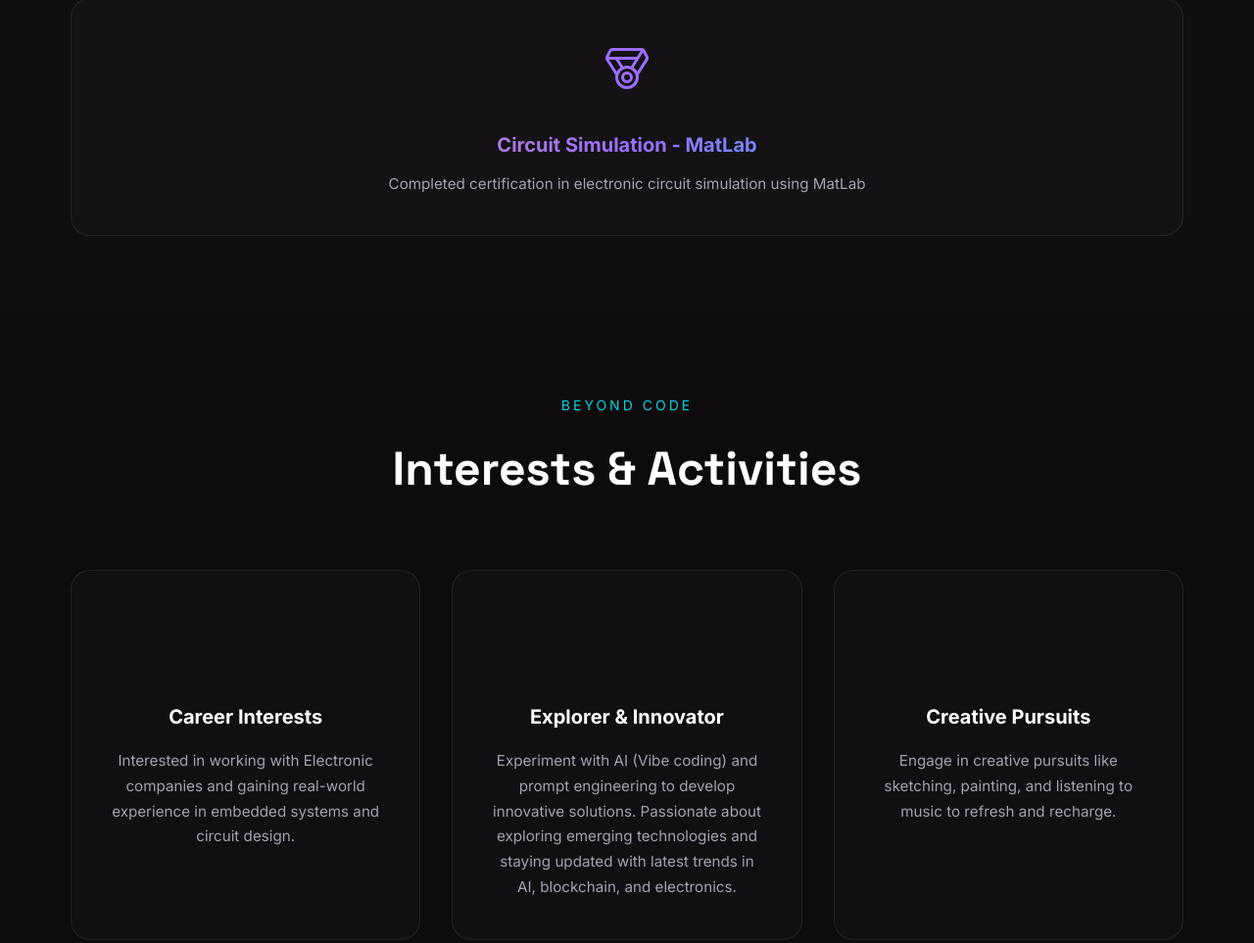
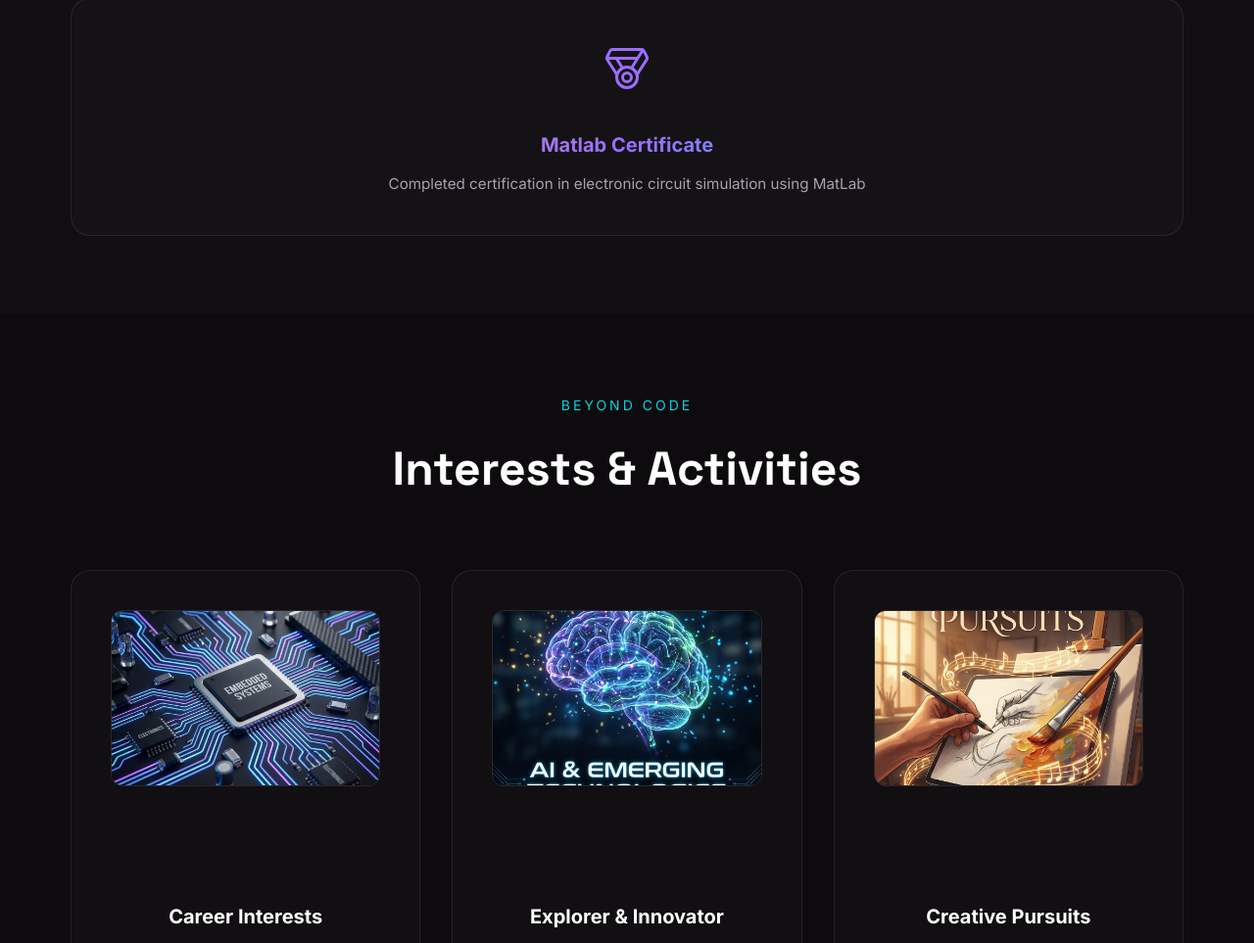
Before and after one commit to VINODGANAPA/Portfolio-Website, a plain HTML site: page index.html in a window 1280 px wide. Shown: the part 4618-5581 px from the top of the page at 98% size. Drawn offline with nearby package versions, Linux system fonts and the light colour scheme.

Commit message:
Reduce tilt effect, add interest thumbnails, and update scroll effects

```diff
--- a/css/main.css
+++ b/css/main.css
@@ -686,3 +686,46 @@ footer p {
     line-height: 1.7;
     font-size: 0.95rem;
 }
+
+
+/* Interest Thumbnails Styling */
+.interest-img-container {
+    width: 100%;
+    height: 180px;
+    border-radius: 12px;
+    overflow: hidden;
+    margin-bottom: 1.5rem;
+    border: 1px solid rgba(255, 255, 255, 0.1);
+}
+
+.interest-thumbnail {
+    width: 100%;
+    height: 100%;
+    object-fit: cover;
+    transition: transform 0.5s ease;
+}
+
+.interest-card:hover .interest-thumbnail {
+    transform: scale(1.1);
+}
+
+/* Enhanced Scroll Effects */
+.reveal {
+    opacity: 0;
+    transform: translateY(40px) scale(0.95);
+    transition: all 0.8s cubic-bezier(0.25, 1, 0.5, 1);
+}
+
+.reveal.visible {
+    opacity: 1;
+    transform: translateY(0) scale(1);
+}
+
+/* Smooth parallax for hero images */
+.hero-image {
+    transition: transform 0.5s cubic-bezier(0.25, 1, 0.5, 1);
+}
+
+section:hover .hero-image {
+    transform: translateY(-5px);
+}
--- a/css/styles.css
+++ b/css/styles.css
@@ -70,7 +70,7 @@ body {
 
 /* Subtle hover effect */
 .card-3d:hover {
-    transform: translateY(-5px) rotateX(2deg) rotateY(-2deg);
+    transform: translateY(-5px) rotateX(1deg) rotateY(-1deg);
     box-shadow: 0 15px 30px rgba(139, 92, 246, 0.15), 0 0 20px rgba(0, 245, 255, 0.05);
     border-color: rgba(155, 109, 255, 0.2);
 }
--- a/index.html
+++ b/index.html
@@ -274,7 +274,8 @@
             <div class="cert-grid">
                 <div class="card-3d cert-card reveal">
                     <div class="cert-icon"><ion-icon name="medal-outline"></ion-icon></div>
-                    <h3>Circuit Simulation - MatLab</h3>
+                    <h3><a href="https://matlabacademy.mathworks.com/progress/share/certificate.html?id=66ac2cb6-bc8b-4e08-9c7c-b6554d480862&"
+                            target="_blank" style="text-decoration: none; color: inherit;">Matlab Certificate</a></h3>
                     <p>Completed certification in electronic circuit simulation using MatLab</p>
                 </div>
             </div>
@@ -290,12 +291,18 @@
             </div>
             <div class="interests-grid">
                 <div class="card-3d interest-card reveal">
+                    <div class="interest-img-container">
+                        <img src="assets/electronics.png" alt="Electronics" class="interest-thumbnail">
+                    </div>
                     <div class="interest-icon"><ion-icon name="briefcase-outline"></ion-icon></div>
                     <h3>Career Interests</h3>
                     <p>Interested in working with Electronic companies and gaining real-world experience in embedded
                         systems and circuit design.</p>
                 </div>
                 <div class="card-3d interest-card reveal">
+                    <div class="interest-img-container">
+                        <img src="assets/ai_tech.png" alt="AI Technology" class="interest-thumbnail">
+                    </div>
                     <div class="interest-icon"><ion-icon name="telescope-outline"></ion-icon></div>
                     <h3>Explorer & Innovator</h3>
                     <p>Experiment with AI (Vibe coding) and prompt engineering to develop innovative solutions.
@@ -303,6 +310,9 @@
                         blockchain, and electronics.</p>
                 </div>
                 <div class="card-3d interest-card reveal">
+                    <div class="interest-img-container">
+                        <img src="assets/creative.png" alt="Creative Pursuits" class="interest-thumbnail">
+                    </div>
                     <div class="interest-icon"><ion-icon name="color-palette-outline"></ion-icon></div>
                     <h3>Creative Pursuits</h3>
                     <p>Engage in creative pursuits like sketching, painting, and listening to music to refresh and
--- a/js/main.js
+++ b/js/main.js
@@ -51,9 +51,9 @@ document.querySelectorAll('.card-3d').forEach(card => {
         const y = e.clientY - rect.top;
         const centerX = rect.width / 2;
         const centerY = rect.height / 2;
-        const rotateX = (y - centerY) / 10;
-        const rotateY = (centerX - x) / 10;
-        card.style.transform = `perspective(1000px) rotateX(${rotateX}deg) rotateY(${rotateY}deg) translateZ(10px)`;
+        const rotateX = (y - centerY) / 50;
+        const rotateY = (centerX - x) / 50;
+        card.style.transform = `perspective(1000px) rotateX(${rotateX}deg) rotateY(${rotateY}deg) translateZ(5px)`;
     });
 
     card.addEventListener('mouseleave', () => {
```
Also changed, not shown: assets/ai_tech.png (added), assets/creative.png (added), assets/electronics.png (added).
